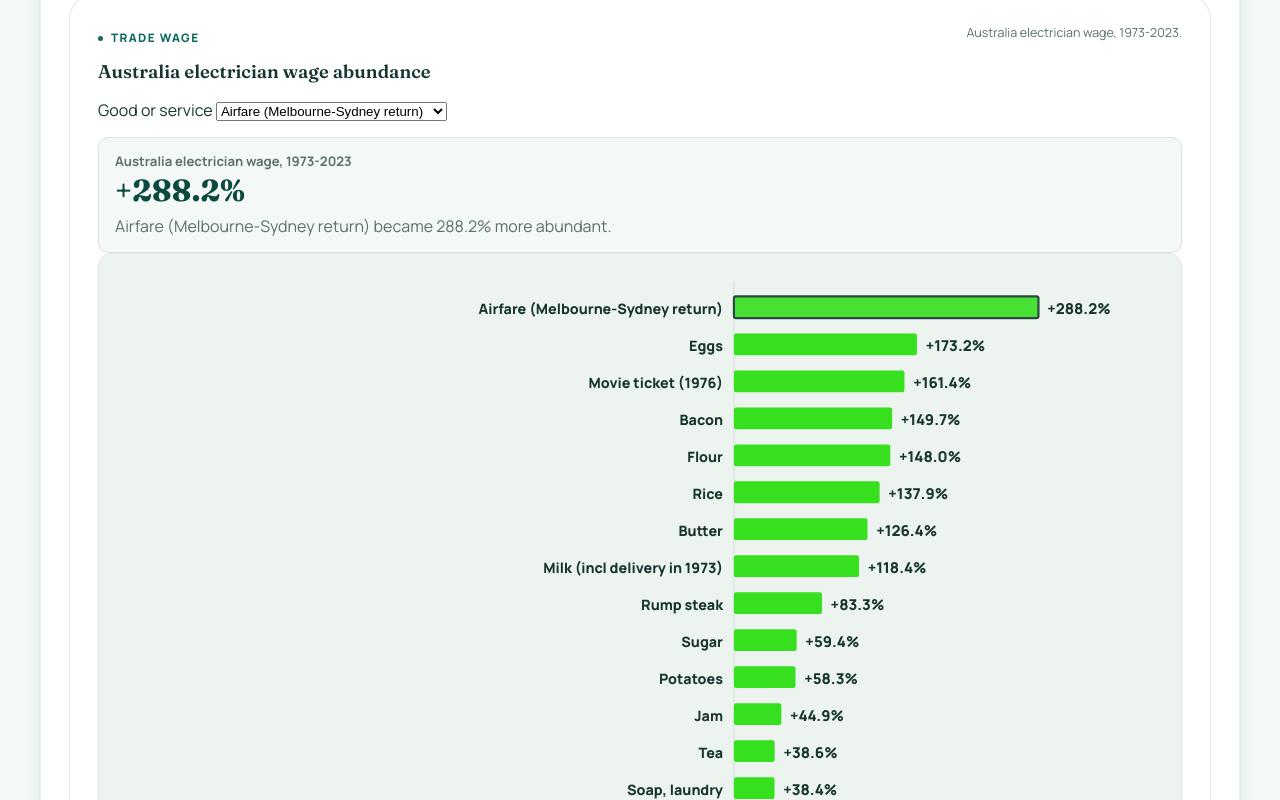
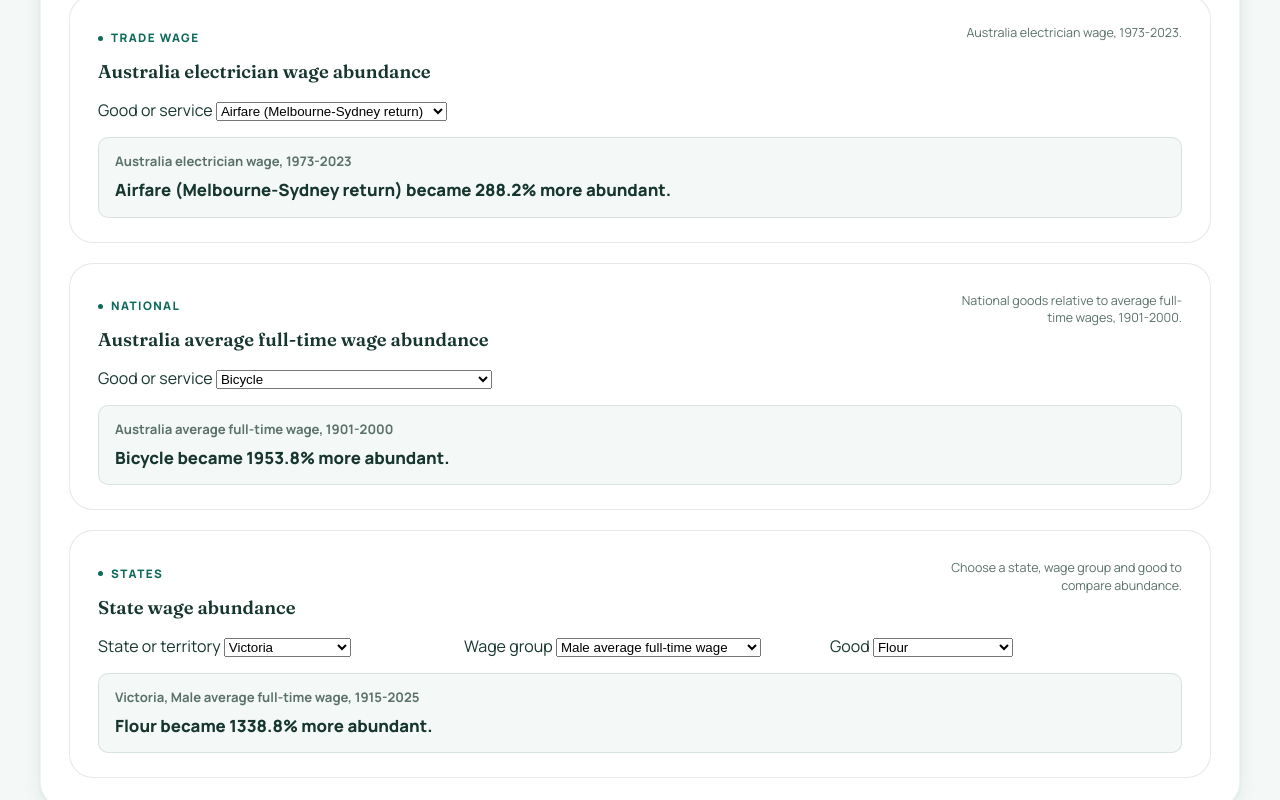
Before and after one commit to sfox2006/CIS-Affordability-Index-Complex, a plain HTML site: page index.html in a window 1280 px wide. Shown: the part 1820-2620 px from the top of the page. Drawn offline with Linux system fonts and the light colour scheme.

Commit message:
Simplify personal abundance selectors

```diff
--- a/abundance-interactive.js
+++ b/abundance-interactive.js
@@ -72,7 +72,6 @@ function setResult(panelId, row, context) {
   if (!result || !row) return;
   result.innerHTML = `
     <span>${context}</span>
-    <strong>${abundancePercent(row.value)}</strong>
     <p>${abundanceSentence(row.label, row.value)}</p>
   `;
 }
@@ -94,15 +93,9 @@ function renderElectricianAbundance() {
   const rows = data.rows;
   abundanceState.electricianGood ||= rows[0]?.label || "";
   const select = document.getElementById("electrician-good-select");
-  const svg = document.getElementById("electrician-abundance-chart");
   fillAbundanceSelect(select, rows, abundanceState.electricianGood);
   const selected = rows.find((row) => row.label === abundanceState.electricianGood) || rows[0];
-  renderAbundanceBars(svg, rows, selected?.label);
   setResult("electrician", selected, `${data.title}, ${data.period}`);
-  wireBarClicks(svg, select, (label) => {
-    abundanceState.electricianGood = label;
-    renderElectricianAbundance();
-  });
 }
 
 function renderNationalAbundance() {
@@ -111,15 +104,9 @@ function renderNationalAbundance() {
   const rows = data.rows;
   abundanceState.nationalGood ||= rows[0]?.label || "";
   const select = document.getElementById("national-good-select");
-  const svg = document.getElementById("national-abundance-chart");
   fillAbundanceSelect(select, rows, abundanceState.nationalGood);
   const selected = rows.find((row) => row.label === abundanceState.nationalGood) || rows[0];
-  renderAbundanceBars(svg, rows, selected?.label);
   setResult("national", selected, `${data.title}, ${data.period}`);
-  wireBarClicks(svg, select, (label) => {
-    abundanceState.nationalGood = label;
-    renderNationalAbundance();
-  });
 }
 
 function renderStateAbundance() {
@@ -136,7 +123,6 @@ function renderStateAbundance() {
   const stateSelect = document.getElementById("state-abundance-select");
   const wageSelect = document.getElementById("state-wage-select");
   const goodSelect = document.getElementById("state-good-select");
-  const svg = document.getElementById("state-abundance-chart");
 
   stateSelect.innerHTML = stateNames.map((name) => `<option value="${name}">${name}</option>`).join("");
   stateSelect.value = abundanceState.stateName;
@@ -145,12 +131,7 @@ function renderStateAbundance() {
 
   const selected = rows.find((row) => row.label === abundanceState.stateGood) || rows[0];
   const wageLabel = abundanceState.wageGroup === "women" ? "Female average full-time wage" : "Male average full-time wage";
-  renderAbundanceBars(svg, rows, selected?.label);
   setResult("state", selected, `${abundanceState.stateName}, ${wageLabel}, ${stateData.period}`);
-  wireBarClicks(svg, goodSelect, (label) => {
-    abundanceState.stateGood = label;
-    renderStateAbundance();
-  });
 }
 
 function initPersonalAbundance() {
--- a/index.html
+++ b/index.html
@@ -880,17 +880,11 @@
       font-weight: 700;
       line-height: 1.45;
     }
-    .abundance-result strong {
-      display: block;
-      margin-top: 4px;
-      font-family: 'Fraunces', serif;
-      font-size: 1.9rem;
-      line-height: 1;
-      color: var(--cg-dark);
-    }
     .abundance-result p {
-      margin: 8px 0 0;
-      color: var(--muted);
+      margin: 6px 0 0;
+      color: var(--ink);
+      font-size: 1.05rem;
+      font-weight: 800;
       line-height: 1.5;
     }
     .abundance-bar-row {
@@ -1206,9 +1200,6 @@
             </label>
           </div>
           <div class="abundance-result" id="electrician-result"></div>
-          <div class="chart-frame">
-            <svg id="electrician-abundance-chart" viewBox="0 0 980 720" role="img" aria-label="Interactive bar chart of electrician wage abundance"></svg>
-          </div>
         </article>
 
         <article class="chart-card personal-abundance-card">
@@ -1226,9 +1217,6 @@
             </label>
           </div>
           <div class="abundance-result" id="national-result"></div>
-          <div class="chart-frame">
-            <svg id="national-abundance-chart" viewBox="0 0 980 680" role="img" aria-label="Interactive national bar chart of abundance relative to wages"></svg>
-          </div>
         </article>
 
         <article class="chart-card personal-abundance-card">
@@ -1257,9 +1245,6 @@
             </label>
           </div>
           <div class="abundance-result" id="state-result"></div>
-          <div class="chart-frame">
-            <svg id="state-abundance-chart" viewBox="0 0 980 760" role="img" aria-label="Interactive state bar chart of abundance relative to wages"></svg>
-          </div>
         </article>
       </div>
     </section>
--- a/styles.css
+++ b/styles.css
@@ -711,18 +711,11 @@ body {
   line-height: 1.45;
 }
 
-.abundance-result strong {
-  display: block;
-  margin-top: 4px;
-  font-family: "Fraunces", serif;
-  font-size: 1.9rem;
-  line-height: 1;
-  color: var(--navy);
-}
-
 .abundance-result p {
-  margin: 8px 0 0;
-  color: var(--muted);
+  margin: 6px 0 0;
+  color: var(--ink);
+  font-size: 1.05rem;
+  font-weight: 800;
   line-height: 1.5;
 }
 
```
